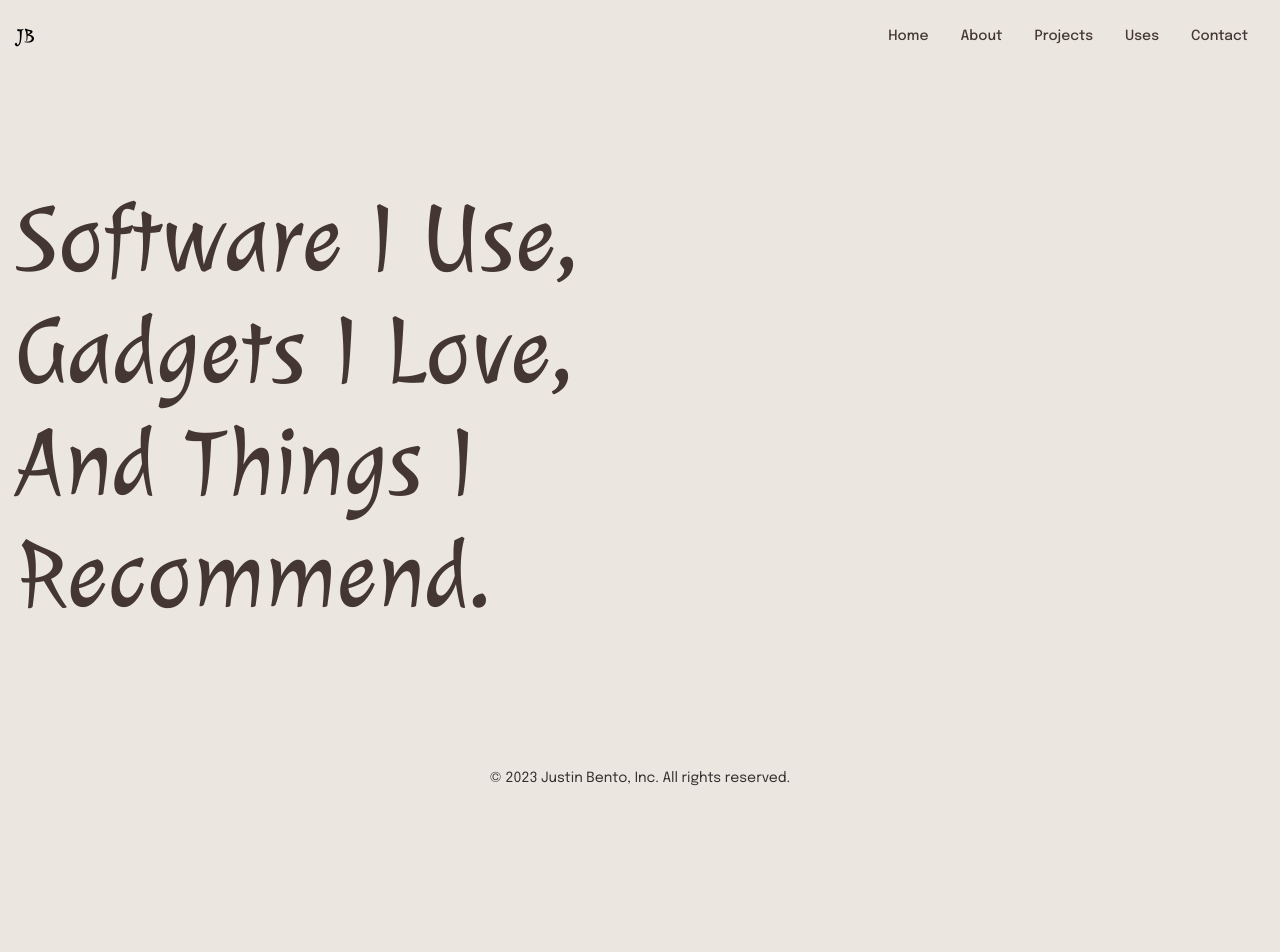
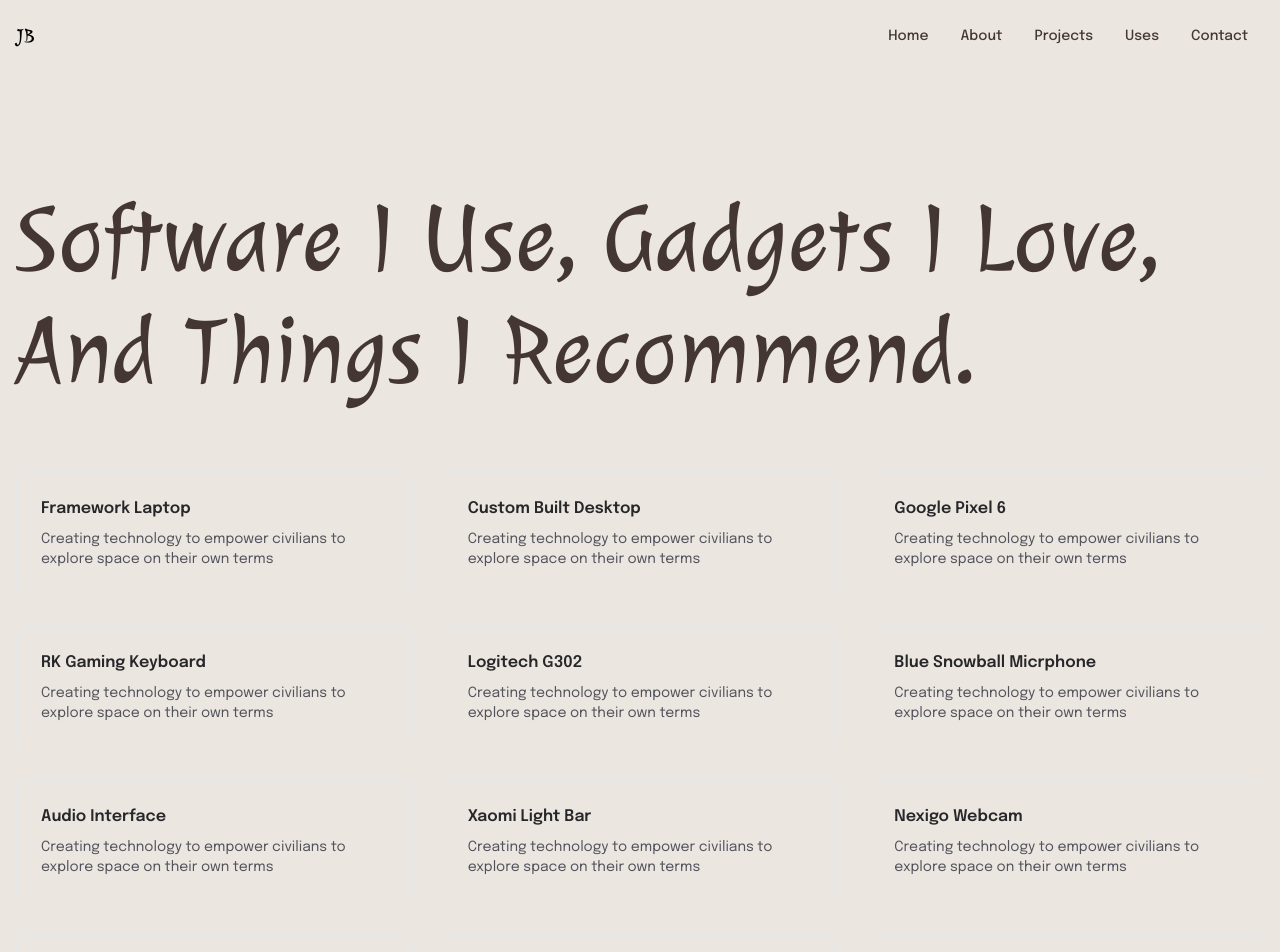
Before and after one commit to Justin-Bento/portfolio, a Next.js app: page /uses in a window 1280 px wide. Shown: the top 952 px of the page. Before the commit the page ends 812 px from the top, so only its background shows below. Built offline with nearby package versions, Linux system fonts and the light colour scheme.

Commit message:
imported all Uses_Card to main page and created an array that loops through gadget infromation

```diff
--- a/pages/uses.tsx
+++ b/pages/uses.tsx
@@ -1,6 +1,7 @@
 import Head from "next/head";
 import Header from "@/components/Header";
 import Footer from "@/components/Footer";
+import Uses_Card from "@/components/Uses_Card";
 
 export default function uses() {
   return (
@@ -14,10 +15,32 @@ export default function uses() {
       <Header />
       <main className="p-4 my-12 md:my-24">
         <section className="">
-          <h1 className="max-w-2xl text-5xl leading-relaxed capitalize lg:leading-[7rem] lg:text-8xl font-display text-[#443733]">Software I use, gadgets I love, and things I recommend.</h1>
+          <h2 className=" text-5xl leading-relaxed capitalize lg:leading-[7rem] lg:text-8xl font-display text-[#443733]">Software I use, gadgets I love, and things I recommend.</h2>
+          <div className="grid grid-cols-1 gap-8 mt-16 md:grid-cols-2 lg:grid-cols-3">
+            {gadgets.map(data => {
+              return <Uses_Card key={data.title.toString()} Headline={data.title} Supporting={data.body} />
+            })}
+          </div>
         </section>
+          <section className="">
+            <p className="mt-24 text-sm text-center">I am not sponsered with any of these companies. These are things I just love to use.</p>
+          </section>
       </main>
       <Footer />
     </>
   )
 }
+const gadgets = [
+  {title: "Framework Laptop", body: "Creating technology to empower civilians to explore space on their own terms"},
+  {title: "Custom Built Desktop", body: "Creating technology to empower civilians to explore space on their own terms"},
+  {title: "Google Pixel 6", body: "Creating technology to empower civilians to explore space on their own terms"},
+  {title: "RK Gaming Keyboard", body: "Creating technology to empower civilians to explore space on their own terms"},
+  {title: "Logitech G302", body: "Creating technology to empower civilians to explore space on their own terms"},
+  {title: "Blue Snowball Micrphone", body: "Creating technology to empower civilians to explore space on their own terms"},
+  {title: "Audio Interface", body: "Creating technology to empower civilians to explore space on their own terms"},
+  {title: "Xaomi Light Bar", body: "Creating technology to empower civilians to explore space on their own terms"},
+  {title: "Nexigo Webcam", body: "Creating technology to empower civilians to explore space on their own terms"},
+  {title: "Audio Tecnica M40x Headphones", body: "Creating technology to empower civilians to explore space on their own terms"},
+  {title: "Epiphone Les-Paul (Guitar)", body: "Creating technology to empower civilians to explore space on their own terms"},
+  {title: "Audio Tecnica M40x Headphones", body: "Creating technology to empower civilians to explore space on their own terms"},
+]
```
